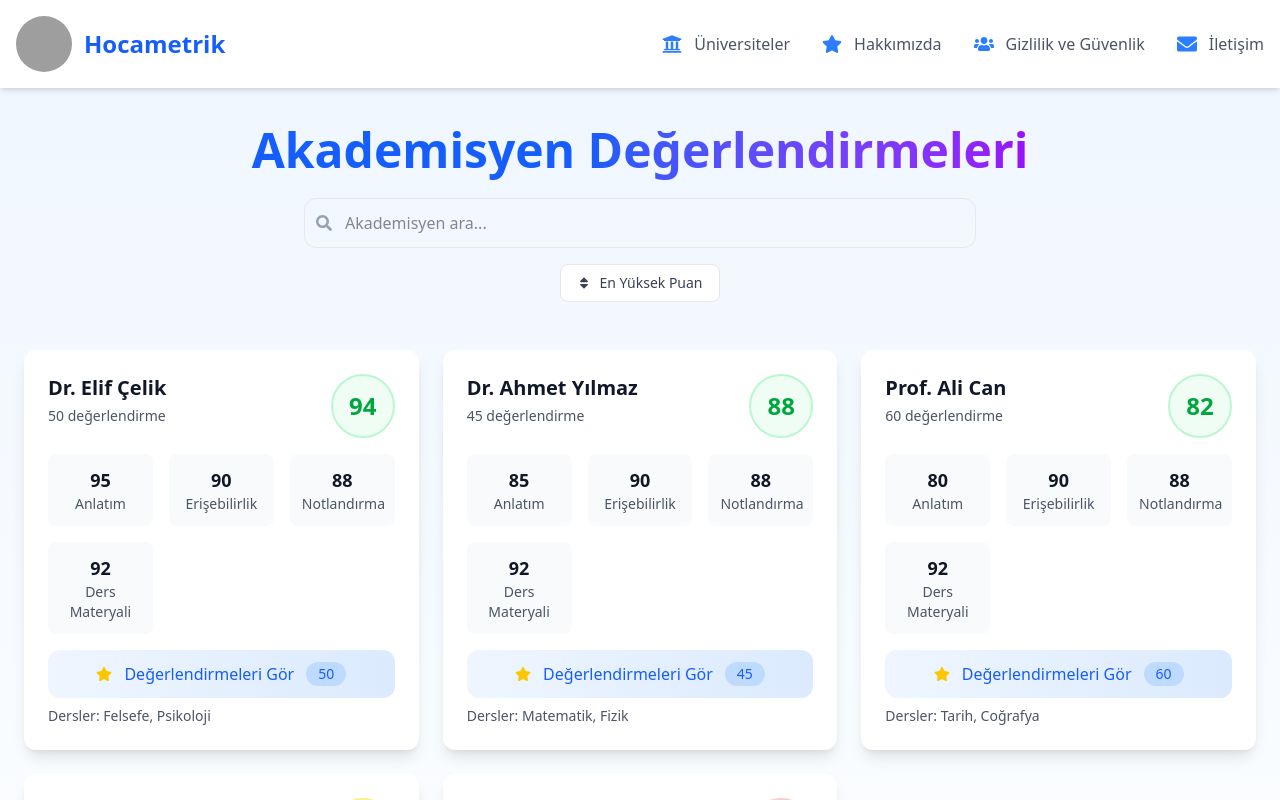
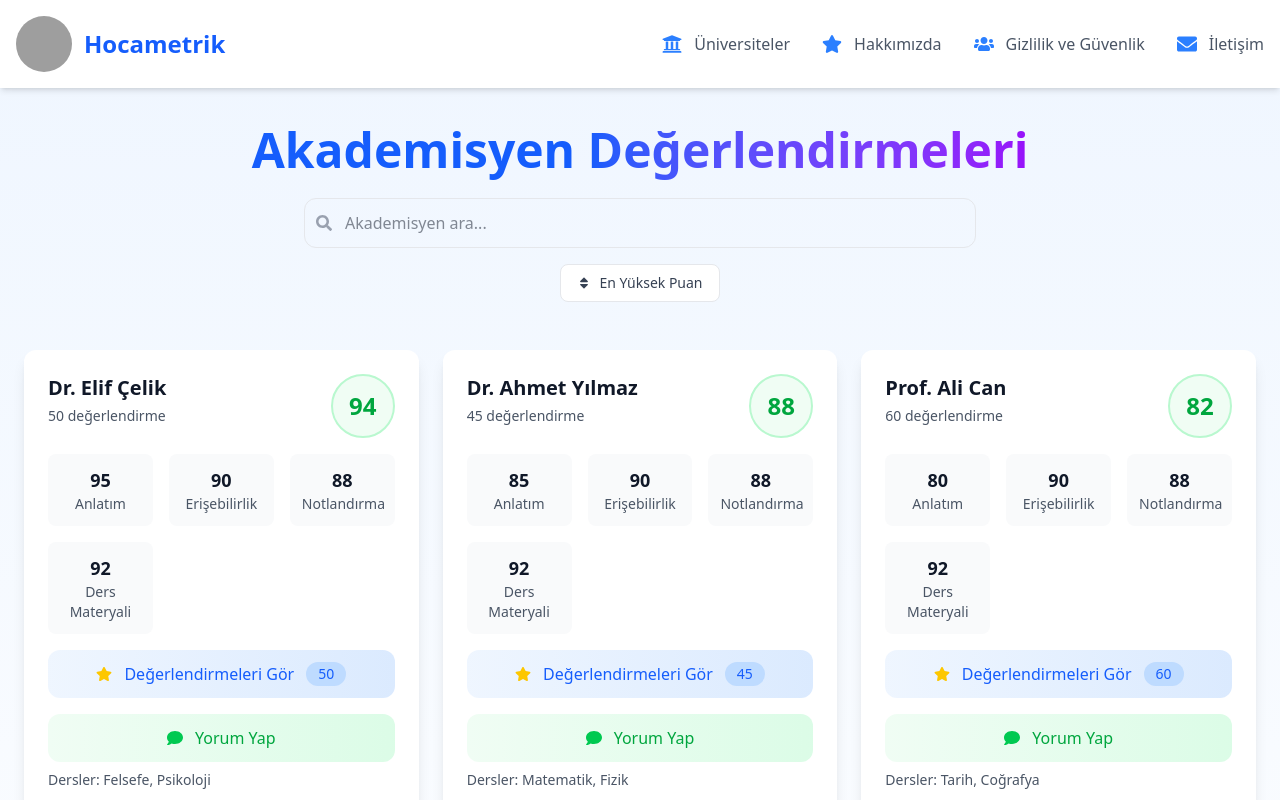
Before and after one commit to kalumian/Hocametrik-UI, a React (Vite) app in the folder Hocametrik-ui/: page /universities/1/faculties/1/academics in a window 1280 px wide. Shown: the top 800 px of the page. Built offline with nearby package versions, Linux system fonts and the light colour scheme; grey boxes are pictures that could not be loaded.

Commit message:
version1

```diff
--- a/Hocametrik-ui/src/pages/Academic/DesktopAcademics.tsx
+++ b/Hocametrik-ui/src/pages/Academic/DesktopAcademics.tsx
@@ -2,6 +2,7 @@ import { motion } from 'framer-motion';
 import IAcademic from './IAcademic';
 import { Link, useParams } from 'react-router-dom';
 import { FaStar } from 'react-icons/fa';
+import { FaComment } from 'react-icons/fa';
 
 interface Props {
   academics: IAcademic[];
@@ -77,6 +78,31 @@ export default function DesktopAcademics({ academics }: Props) {
               </span>
             </motion.button>
           </Link>
+          <Link to={`/universities/${universityId}/faculties/${facultyId}/academics/${academic.id}/comment`}>
+            <motion.button
+              whileHover={{ scale: 1.02 }}
+              whileTap={{ scale: 0.98 }}
+              className="w-full mt-4 bg-gradient-to-r from-green-50 to-green-100
+               text-green-600 px-6 py-3 rounded-xl
+               flex items-center justify-center gap-3 font-medium
+               hover:from-green-100 hover:to-green-200
+               transition-all duration-200 group"
+            >
+              <motion.span
+                whileHover={{
+                  y: [0, -4, 0], // 3 kademeli zıplama
+                  rotate: [0, 15, -15, 0], // Sallanma
+                  transition: {
+                    duration: 0.6,
+                    ease: "easeInOut"
+                  }
+                }}
+              >
+                <FaComment className="text-green-500" />
+              </motion.span>
+              <span>Yorum Yap</span>
+            </motion.button>
+          </Link>
           <div className="text-sm text-gray-600 mt-2">
             <p><span className="font-medium">Dersler:</span> {academic.courses}</p>
           </div>
--- a/Hocametrik-ui/src/pages/Academic/MobileAcademics.tsx
+++ b/Hocametrik-ui/src/pages/Academic/MobileAcademics.tsx
@@ -2,6 +2,7 @@ import { motion } from 'framer-motion';
 import { Link, useParams } from 'react-router-dom';
 import IAcademic from './IAcademic';
 import { FaStar } from 'react-icons/fa';
+import { FaComment } from 'react-icons/fa';
 
 interface Props {
   academics: IAcademic[];
@@ -43,12 +44,16 @@ export default function MobileAcademics({ academics }: Props) {
                 <div className="text-xs">Anlatım</div>
               </div>
               <div className="text-center p-2 bg-gray-50 rounded">
-                <div className="font-semibold">{academic.attitudePointsAverage}</div>
-                <div className="text-xs">Tutum</div>
+                <div className="font-semibold">{academic.accessibilityPointsAverage}</div>
+                <div className="text-xs">Erişebilirlik</div>
               </div>
               <div className="text-center p-2 bg-gray-50 rounded">
-                <div className="font-semibold">{academic.supportPointsAverage}</div>
-                <div className="text-xs">Destek</div>
+                <div className="font-semibold">{academic.fairnessPointsAverage}</div>
+                <div className="text-xs">Notlandırma</div>
+              </div>
+              <div className="text-center p-2 bg-gray-50 rounded">
+                <div className="font-semibold">{academic.materialQualityPointsAverage}</div>
+                <div className="text-xs">Ders Materyali</div>
               </div>
             </div>
             <Link to={`/universities/${universityId}/faculties/${facultyId}/academics/${academic.id}/evaluations`}>
@@ -66,6 +71,31 @@ export default function MobileAcademics({ academics }: Props) {
                 </span>
               </motion.button>
             </Link>
+            <Link to={`/universities/${universityId}/faculties/${facultyId}/academics/${academic.id}/comment`}>
+              <motion.button
+                whileHover={{ scale: 1.02 }}
+                whileTap={{ scale: 0.98 }}
+                className="w-full mt-4 bg-gradient-to-r from-green-50 to-green-100
+                           text-green-600 px-6 py-3 rounded-xl
+                           flex items-center justify-center gap-3 font-medium
+                           hover:from-green-100 hover:to-green-200
+                           transition-all duration-200 group"
+              >
+                <motion.span
+                  whileHover={{
+                    y: [0, -4, 0], // 3 kademeli zıplama
+                    rotate: [0, 15, -15, 0], // Sallanma
+                    transition: {
+                      duration: 0.6,
+                      ease: "easeInOut"
+                    }
+                  }}
+                >
+                  <FaComment className="text-green-500" />
+                </motion.span>
+                <span>Yorum Yap</span>
+              </motion.button>
+            </Link>
           </div>
         </motion.div>
       ))}
```
